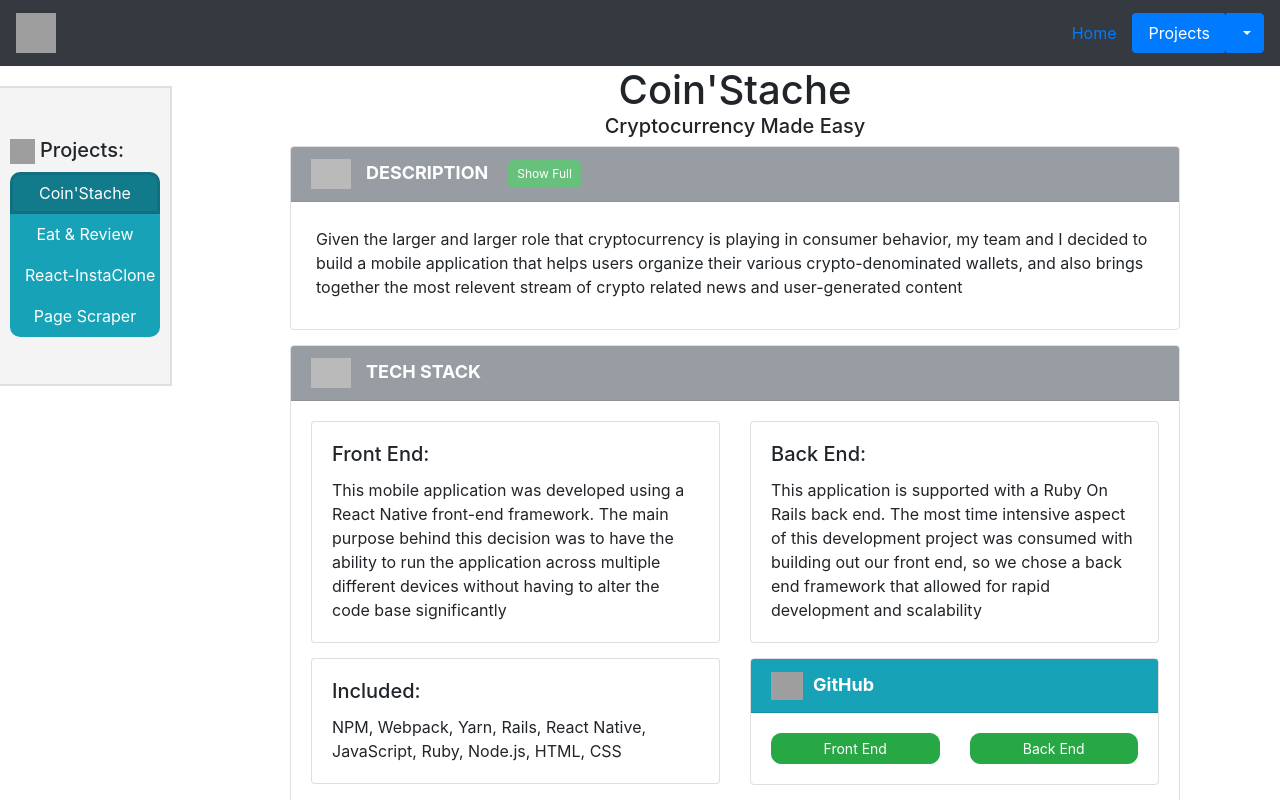
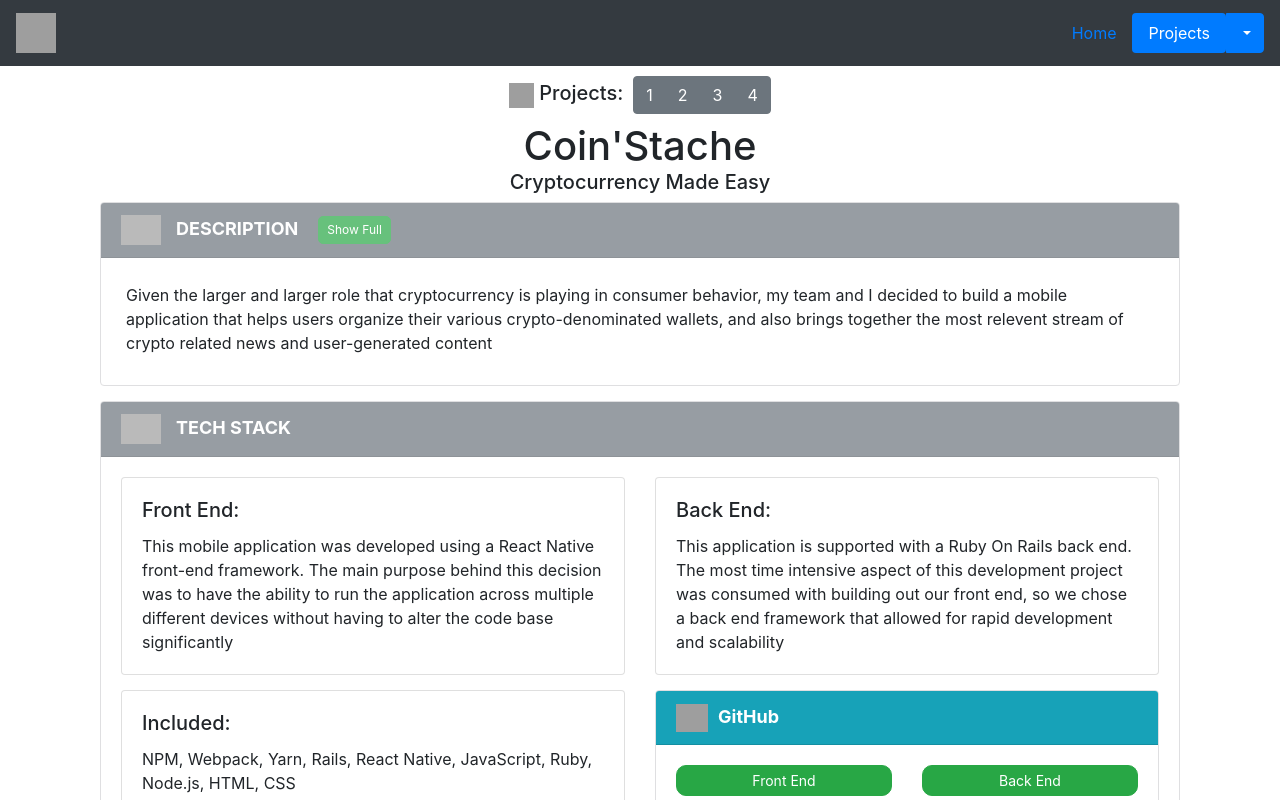
Before and after one commit to adamjweil/React-PersonalWebsite, a React (Create React App) app: page /Projects in a window 1280 px wide. Shown: the top 800 px of the page. Built offline with nearby package versions, Linux system fonts and the light colour scheme; grey boxes are pictures that could not be loaded.

Commit message:
paginating

```diff
--- a/src/components/Projects.js
+++ b/src/components/Projects.js
@@ -19,48 +19,21 @@
   return(
     <Container>
       <Row>
-        <Col md={{size: 0}} style={{backgroundColor: 'grey'}}>
-          <div className="project-navigation">
-            <Row>
-              <div className="project-nav-header">
-                <h5>
-                  <img src="https://s3.amazonaws.com/aw-personal-website-images/Project_Icon.png" style={{height: '25px', width: '25px', marginRight: '5px'}} />
-                  Projects:</h5>
-              </div>
-            </Row>
-            <ButtonGroup vertical style={{marginTop: '0px', width: '150px', marginLeft: '20px'}}>
-              <button type="button"
-                style={{borderWidth: '3px'}}
-                onClick={this.props.toggleCoinProject}
-                className={`btn btn-info + ${this.props.activeProject === 0 ? "active" : ""}`}>
-                Coin'Stache
-              </button>
+        <Col md={{size: 12}} style={{textAlign: 'center', marginTop: '10px'}}>
+          <h5><img src="https://s3.amazonaws.com/aw-personal-website-images/Project_Icon.png" style={{height: '25px', width: '25px', marginRight: '5px'}} />
+          Projects:
+          <ButtonGroup style={{marginLeft: "10px"}}>
+            <Button onClick={this.props.toggleCoinProject}>1</Button>
+            <Button onClick={this.props.toggleEatProject}>2</Button>
+            <Button onClick={this.props.toggleInstaProject}>3</Button>
+            <Button onClick={this.props.toggleScrapeProject}>4</Button>
+          </ButtonGroup>
+          </h5>
+        </Col>
+      </Row>
+      <Row>
 
-              <button type="button"
-                style={{borderWidth: '3px'}}
-                onClick={this.props.toggleEatProject}
-                className={`btn btn-info + ${this.props.activeProject === 1 ? "active" : ""}`}>
-                Eat & Review
-              </button>
-
-              <button type="button"
-                style={{borderWidth: '3px'}}
-                onClick={this.props.toggleInstaProject}
-                className={`btn btn-info + ${this.props.activeProject === 2 ? "active" : ""}`}>
-                React-InstaClone
-              </button>
-
-              <button type="button"
-                style={{borderWidth: '3px'}}
-                onClick={this.props.toggleScrapeProject}
-                className={`btn btn-info + ${this.props.activeProject === 3 ? "active" : ""}`}>
-                Page Scraper
-              </button>
-
-            </ButtonGroup>
-          </div>
-        </Col>
-        <Col md={{size: 10, offset: 2}} sm={{size: 12, offset: 0}}>
+        <Col md={{size: 12, offset: 0}} sm={{size: 12, offset: 0}}>
           <div className="projects">
             { this.props.activeProject === 0 ?  <CoinStache /> :
               this.props.activeProject === 1 ?  <EatReview /> :
```
